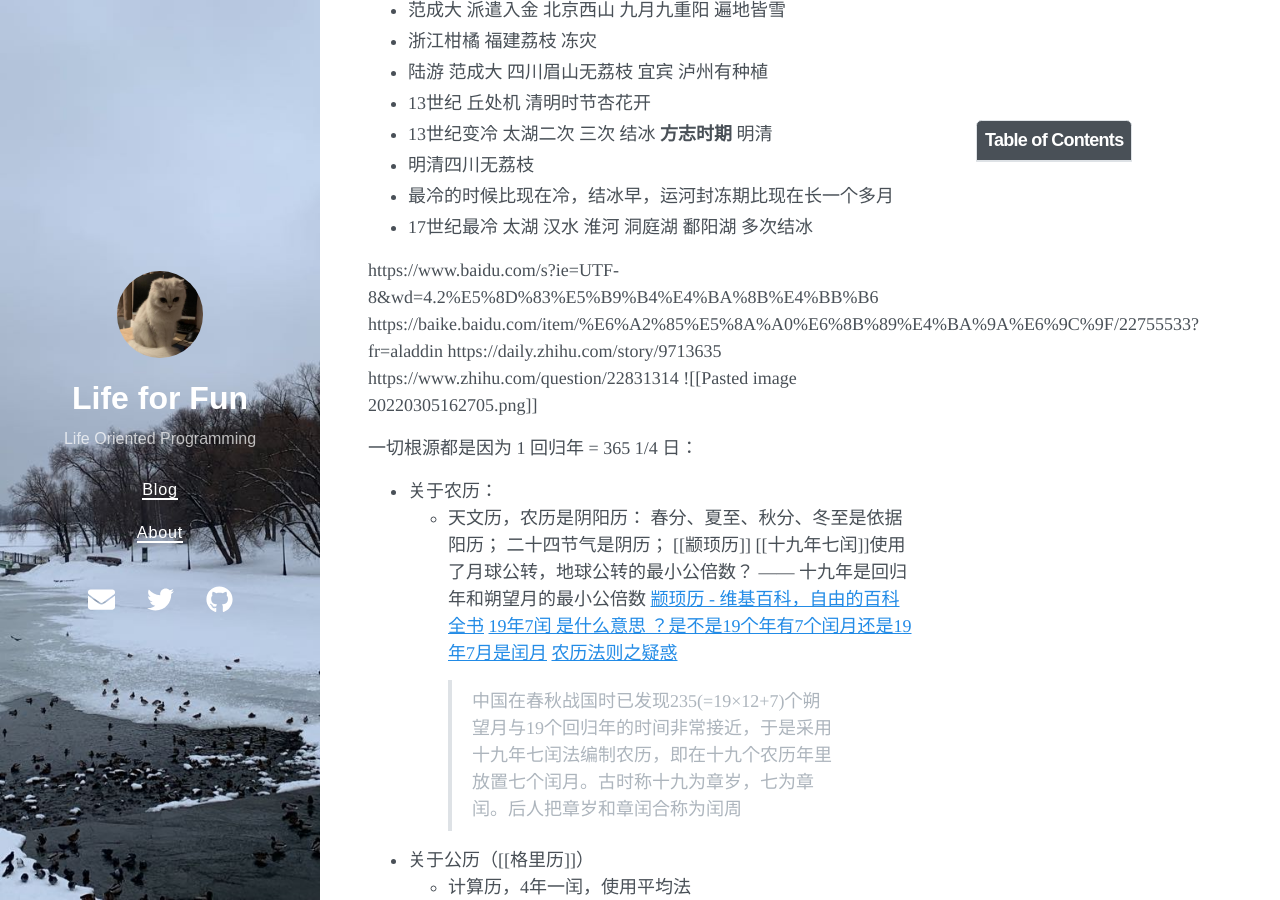
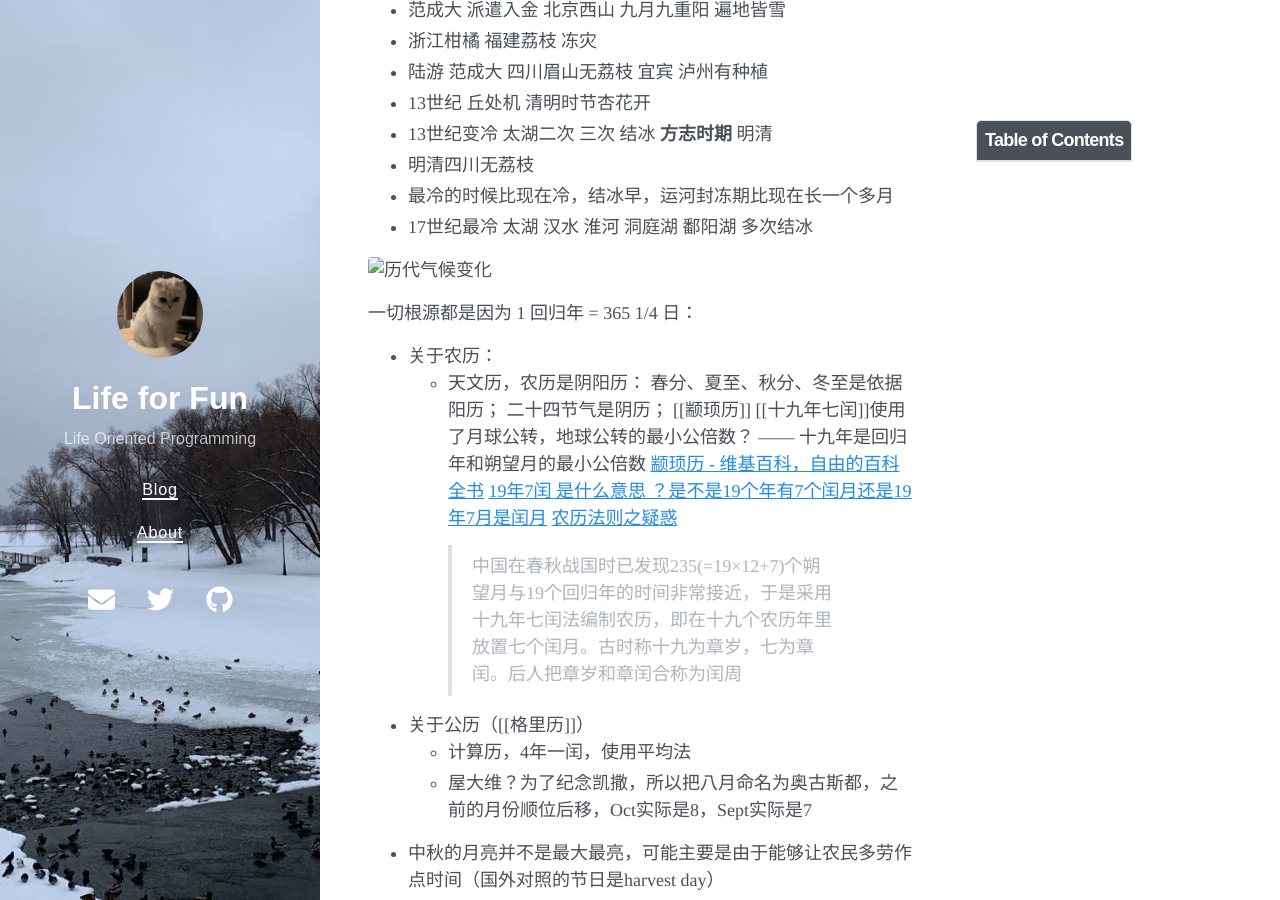
Before and after one commit to Calcite404/Calcite404.github.io, a Jekyll site: the page built from _posts/2022-06-08-读书笔记-天道与人文.md, in a window 1280 px wide and 900 px high, scrolled down 1651 px. Built offline with Jekyll 4.4.1, drawn with Linux system fonts in a browser that asks for light colours; nearby versions of some CDN libraries; some of the changed lines change nothing that is shown.

Commit message:
天道与人文

```diff
--- a/_posts/2022-06-08-读书笔记-天道与人文.md
+++ b/_posts/2022-06-08-读书笔记-天道与人文.md
@@ -72,12 +72,7 @@
 + 最冷的时候比现在冷，结冰早，运河封冻期比现在长一个多月
 + 17世纪最冷 太湖 汉水 淮河 洞庭湖 鄱阳湖 多次结冰
 
-
-https://www.baidu.com/s?ie=UTF-8&wd=4.2%E5%8D%83%E5%B9%B4%E4%BA%8B%E4%BB%B6
-https://baike.baidu.com/item/%E6%A2%85%E5%8A%A0%E6%8B%89%E4%BA%9A%E6%9C%9F/22755533?fr=aladdin
-https://daily.zhihu.com/story/9713635
-https://www.zhihu.com/question/22831314
-![[Pasted image 20220305162705.png]]
+![历代气候变化](_Collections/20220305162705.png)
 
 
 一切根源都是因为 1 回归年 = 365 1/4 日：
```
Also changed, not shown: _Collections/20220305162705.png (added).
